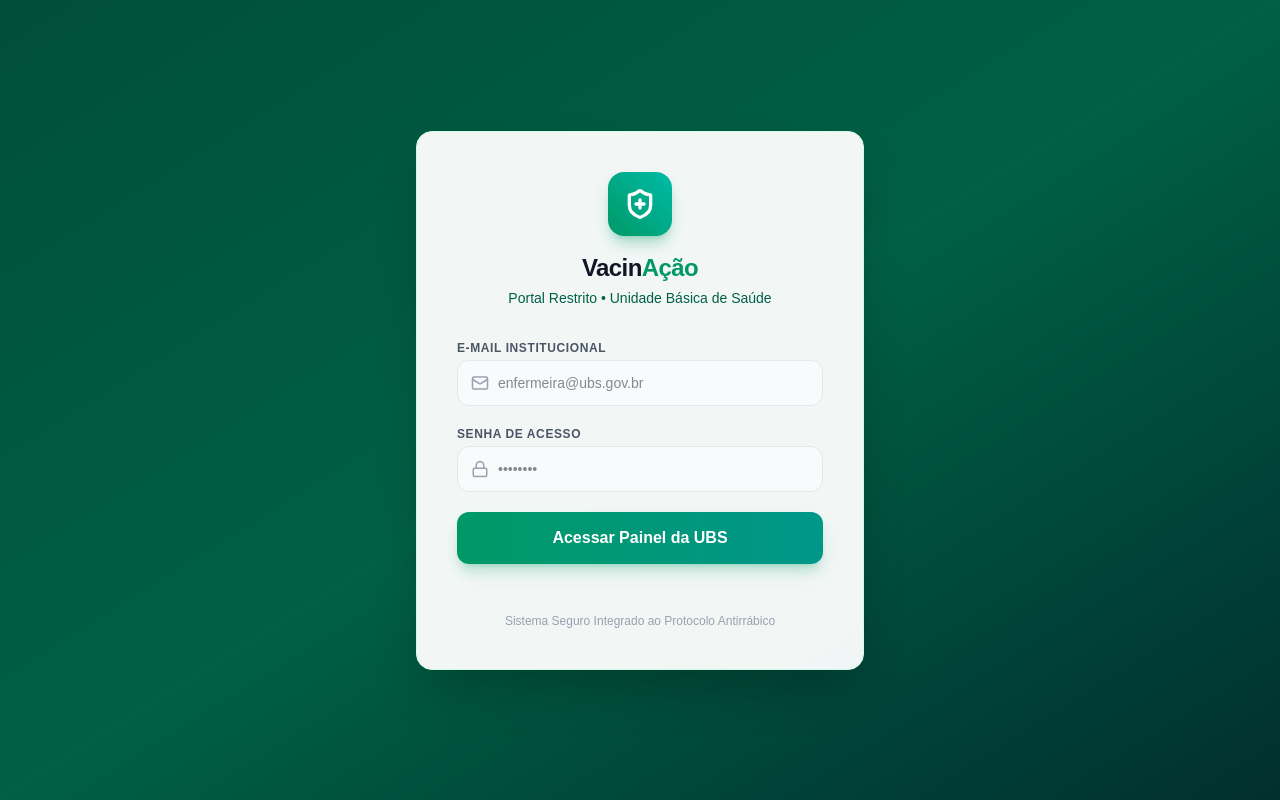
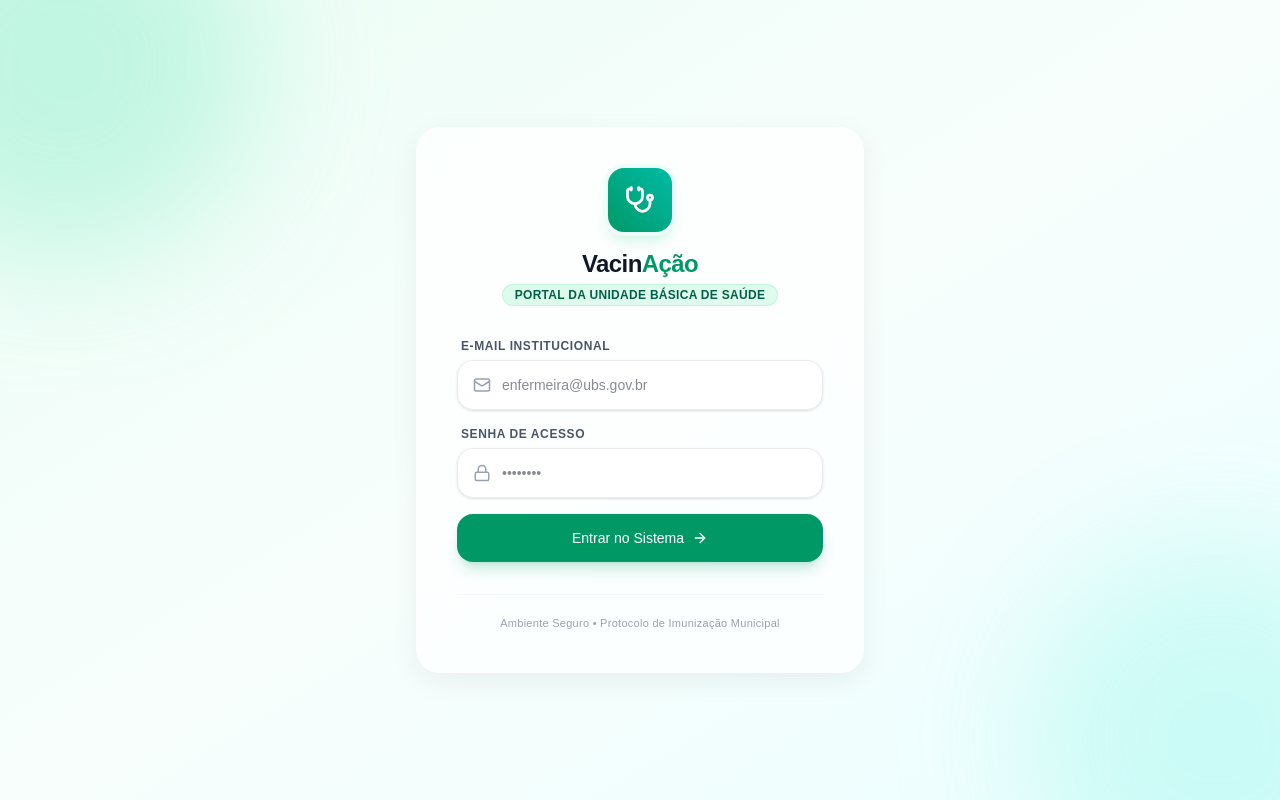
Before and after one commit to pedroaugustoti/VacinAcao, a Next.js app: page /login in a window 1280 px wide. Built offline with nearby package versions, Linux system fonts and the light colour scheme; no server answers.

Commit message:
New: Nova pagina de login v2

```diff
--- a/src/app/login/page.tsx
+++ b/src/app/login/page.tsx
@@ -3,7 +3,7 @@
 import { useState } from 'react'
 import { createClient } from '@/lib/supabase/client'
 import { useRouter } from 'next/navigation'
-import { ShieldPlus, Lock, Mail, AlertCircle, Loader2 } from 'lucide-react'
+import { Stethoscope, Lock, Mail, AlertCircle, Loader2, ArrowRight } from 'lucide-react'
 
 export default function LoginUbsPage() {
   const [email, setEmail] = useState('')
@@ -34,38 +34,45 @@ export default function LoginUbsPage() {
   }
 
   return (
-    <div className="min-h-screen flex items-center justify-center bg-gradient-to-br from-emerald-900 via-emerald-800 to-teal-950 p-4">
-      {/* Container Principal com Efeito Glassmorphism */}
-      <div className="w-full max-w-md bg-white/95 backdrop-blur-xl rounded-2xl shadow-2xl overflow-hidden border border-emerald-100 p-8 sm:p-10">
+    <div className="min-h-screen flex items-center justify-center bg-gradient-to-br from-emerald-50 via-teal-50/50 to-cyan-50 p-4 relative overflow-hidden">
 
-        {/* Cabeçalho com Identidade Hospitalar / Verde Clínico */}
+      {/* Elementos decorativos de fundo estilo Liquid Glass/Soft Glow */}
+      <div className="absolute -top-32 -left-32 w-96 h-96 bg-emerald-300/30 rounded-full blur-3xl pointer-events-none"></div>
+      <div className="absolute -bottom-32 -right-32 w-96 h-96 bg-teal-300/20 rounded-full blur-3xl pointer-events-none"></div>
+
+      {/* Card Principal com Efeito Liquid Glass refinado */}
+      <div className="w-full max-w-md bg-white/70 backdrop-blur-2xl rounded-3xl shadow-[0_8px_30px_rgb(0,0,0,0.06)] border border-white/80 overflow-hidden p-8 sm:p-10 relative z-10 transition-all">
+
+        {/* Cabeçalho com Verde Suave Hospitalar */}
         <div className="text-center mb-8">
-          <div className="inline-flex items-center justify-center w-16 h-16 rounded-2xl bg-gradient-to-tr from-emerald-600 to-teal-500 text-white shadow-lg shadow-emerald-600/30 mb-4">
-            <ShieldPlus size={32} strokeWidth={2.5} />
+          <div className="inline-flex items-center justify-center w-16 h-16 rounded-2xl bg-gradient-to-tr from-emerald-600 to-teal-500 text-white shadow-lg shadow-emerald-500/20 mb-4 ring-4 ring-emerald-50">
+            <Stethoscope size={30} strokeWidth={2.2} />
           </div>
           <h1 className="text-2xl font-bold tracking-tight text-gray-900">
             Vacin<span className="text-emerald-600">Ação</span>
           </h1>
-          <p className="text-sm font-medium text-emerald-800 mt-1">
-            Portal Restrito • Unidade Básica de Saúde
-          </p>
+          <div className="inline-block mt-1 px-3 py-0.5 rounded-full bg-emerald-100/70 border border-emerald-200/50">
+            <p className="text-xs font-semibold text-emerald-800 tracking-wide uppercase">
+              Portal da Unidade Básica de Saúde
+            </p>
+          </div>
         </div>
 
         {/* Formulário */}
-        <form onSubmit={handleLogin} className="space-y-5">
+        <form onSubmit={handleLogin} className="space-y-4">
           {error && (
-            <div className="flex items-center gap-3 bg-red-50 border-l-4 border-red-500 p-3 rounded-r-lg text-red-700 text-sm animate-shake">
-              <AlertCircle size={20} className="shrink-0 text-red-500" />
+            <div className="flex items-center gap-3 bg-red-50/90 border border-red-200 p-3.5 rounded-2xl text-red-700 text-xs font-medium animate-shake">
+              <AlertCircle size={18} className="shrink-0 text-red-500" />
               <span>{error}</span>
             </div>
           )}
 
-          <div className="space-y-1">
-            <label className="block text-xs font-bold uppercase tracking-wider text-gray-600">
+          <div className="space-y-1.5">
+            <label className="block text-xs font-semibold uppercase tracking-wider text-gray-600 pl-1">
               E-mail Institucional
             </label>
-            <div className="relative">
-              <div className="absolute inset-y-0 left-0 pl-3.5 flex items-center pointer-events-none text-gray-400">
+            <div className="relative group">
+              <div className="absolute inset-y-0 left-0 pl-4 flex items-center pointer-events-none text-gray-400 group-focus-within:text-emerald-600 transition-colors">
                 <Mail size={18} />
               </div>
               <input
@@ -74,17 +81,17 @@ export default function LoginUbsPage() {
                 value={email}
                 onChange={(e) => setEmail(e.target.value)}
                 placeholder="enfermeira@ubs.gov.br"
-                className="w-full pl-10 pr-4 py-3 bg-gray-50 border border-gray-200 rounded-xl text-gray-900 text-sm focus:outline-none focus:ring-2 focus:ring-emerald-500 focus:bg-white transition-all"
+                className="w-full pl-11 pr-4 py-3.5 bg-white/80 border border-gray-200/80 rounded-2xl text-gray-900 text-sm focus:outline-none focus:ring-2 focus:ring-emerald-500/40 focus:border-emerald-500 focus:bg-white shadow-sm transition-all"
               />
             </div>
           </div>
 
-          <div className="space-y-1">
-            <label className="block text-xs font-bold uppercase tracking-wider text-gray-600">
+          <div className="space-y-1.5">
+            <label className="block text-xs font-semibold uppercase tracking-wider text-gray-600 pl-1">
               Senha de Acesso
             </label>
-            <div className="relative">
-              <div className="absolute inset-y-0 left-0 pl-3.5 flex items-center pointer-events-none text-gray-400">
+            <div className="relative group">
+              <div className="absolute inset-y-0 left-0 pl-4 flex items-center pointer-events-none text-gray-400 group-focus-within:text-emerald-600 transition-colors">
                 <Lock size={18} />
               </div>
               <input
@@ -93,7 +100,7 @@ export default function LoginUbsPage() {
                 value={password}
                 onChange={(e) => setPassword(e.target.value)}
                 placeholder="••••••••"
-                className="w-full pl-10 pr-4 py-3 bg-gray-50 border border-gray-200 rounded-xl text-gray-900 text-sm focus:outline-none focus:ring-2 focus:ring-emerald-500 focus:bg-white transition-all"
+                className="w-full pl-11 pr-4 py-3.5 bg-white/80 border border-gray-200/80 rounded-2xl text-gray-900 text-sm focus:outline-none focus:ring-2 focus:ring-emerald-500/40 focus:border-emerald-500 focus:bg-white shadow-sm transition-all"
               />
             </div>
           </div>
@@ -101,23 +108,26 @@ export default function LoginUbsPage() {
           <button
             type="submit"
             disabled={loading}
-            className="w-full py-3.5 px-4 bg-gradient-to-r from-emerald-600 to-teal-600 hover:from-emerald-700 hover:to-teal-700 text-white font-semibold rounded-xl shadow-lg shadow-emerald-600/25 transition-all flex items-center justify-center gap-2 disabled:opacity-70 mt-2"
+            className="w-full mt-2 py-3.5 px-4 bg-emerald-600 hover:bg-emerald-700 active:scale-[0.99] text-white font-medium text-sm rounded-2xl shadow-lg shadow-emerald-600/20 transition-all flex items-center justify-center gap-2 disabled:opacity-70 group"
           >
             {loading ? (
               <>
-                <Loader2 size={20} className="animate-spin" />
-                <span>Autenticando credenciais...</span>
+                <Loader2 size={18} className="animate-spin" />
+                <span>Autenticando...</span>
               </>
             ) : (
-              <span>Acessar Painel da UBS</span>
+              <>
+                <span>Entrar no Sistema</span>
+                <ArrowRight size={16} className="group-hover:translate-x-1 transition-transform" />
+              </>
             )}
           </button>
         </form>
 
-        {/* Rodapé do Card */}
-        <div className="mt-8 text-center border-t border-gray-100 pt-4">
-          <p className="text-xs text-gray-400">
-            Sistema Seguro Integrado ao Protocolo Antirrábico
+        {/* Rodapé Limpo */}
+        <div className="mt-8 text-center border-t border-gray-100/80 pt-5">
+          <p className="text-[11px] text-gray-400 font-medium tracking-wide">
+            Ambiente Seguro • Protocolo de Imunização Municipal
           </p>
         </div>
 
```
